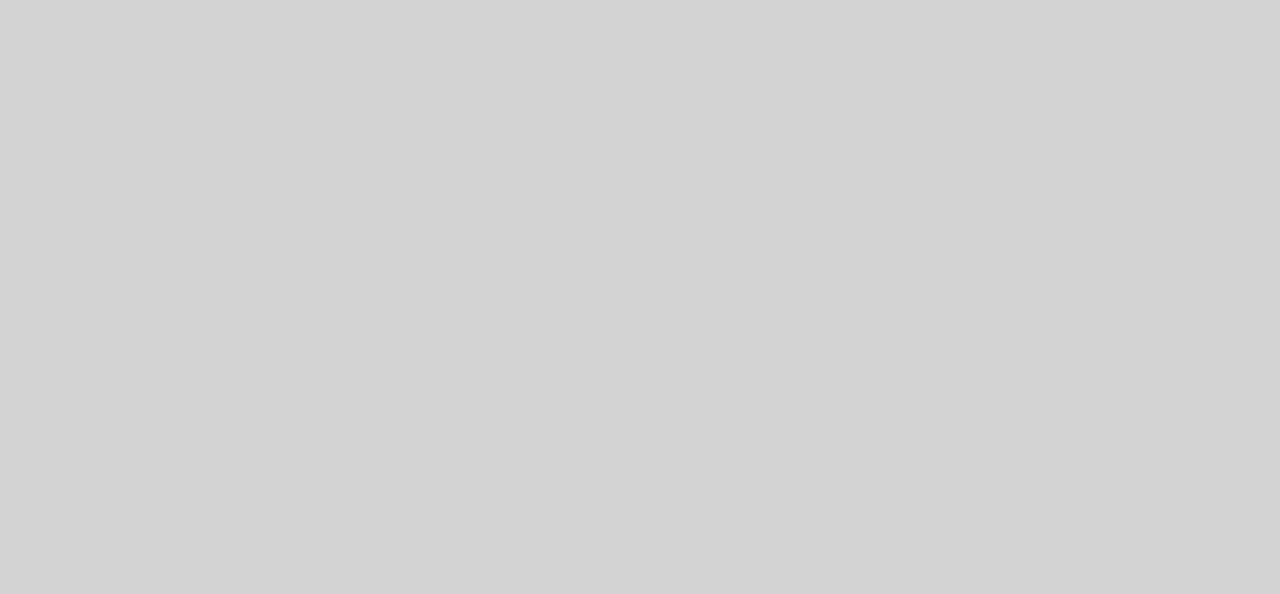
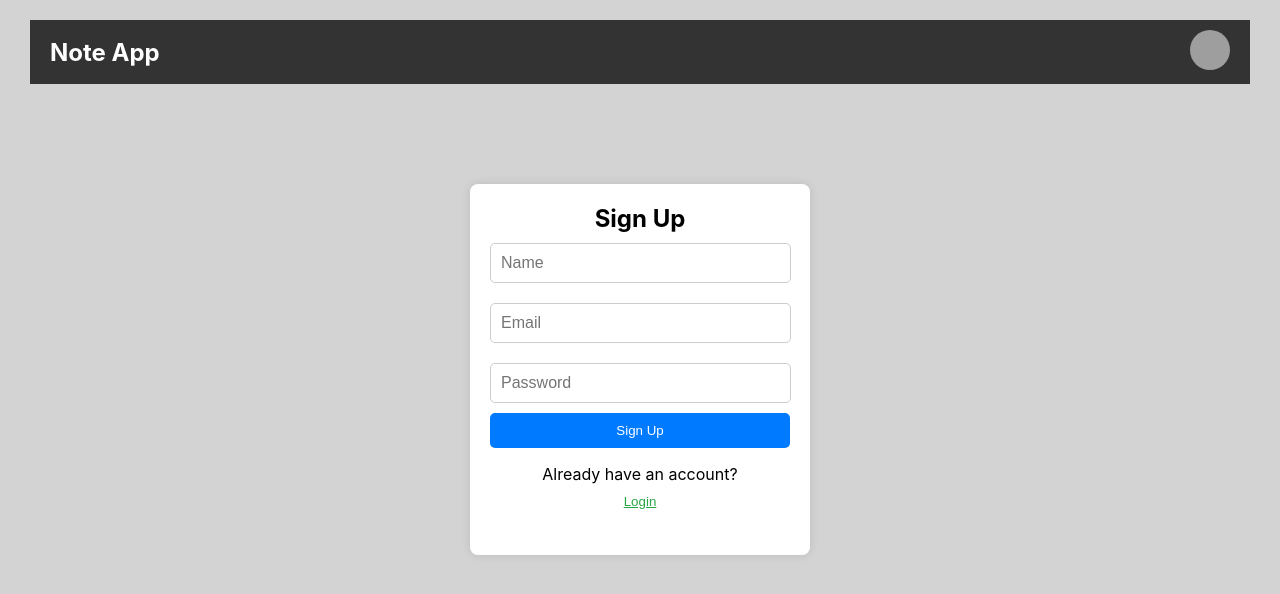
Before and after one commit to stalin670/Notes-app, a React (Create React App) app in the folder note-app-frontend/: page /signup in a window 1280 px wide. Before the commit this address had no page. Shown: the top 594 px of the page. Built offline with nearby package versions, Linux system fonts and the light colour scheme; grey boxes are pictures that could not be loaded.

Commit message:
Worked on login and signup page

```diff
--- a/note-app-frontend/src/App.jsx
+++ b/note-app-frontend/src/App.jsx
@@ -1,16 +1,28 @@
 import React from 'react';
-import { BrowserRouter as Router, Route, Routes } from 'react-router-dom';
+import { BrowserRouter as Router, Route, Routes, Navigate } from 'react-router-dom';
+import Header from './components/Header';
+import LoginPage from './pages/LoginPage';
+import SignupPage from './pages/SignupPage';
 import HomePage from './pages/HomePage';
 import './css/app.css';
 
 const App = () => {
+  const isAuthenticated = false; // Replace with actual authentication logic
+
   return (
     <Router>
-      <div className="app-container">
-        <Routes>
-          <Route path="/" element={<HomePage />} />
-        </Routes>
-      </div>
+      <Header />
+      <Routes>
+        <Route
+          path="/"
+          element={
+            isAuthenticated ? <Navigate to="/home" /> : <Navigate to="/login" />
+          }
+        />
+        <Route path="/login" element={<LoginPage />} />
+        <Route path="/signup" element={<SignupPage />} />
+        <Route path="/home" element={<HomePage />} />
+      </Routes>
     </Router>
   );
 };
--- /dev/null
+++ b/note-app-frontend/src/components/Header.jsx
@@ -0,0 +1,38 @@
+// src/components/Header.jsx
+
+import React, { useState } from 'react';
+import '../css/Header.css';
+
+const Header = () => {
+    const [isDropdownOpen, setDropdownOpen] = useState(false);
+
+    const toggleDropdown = () => {
+        setDropdownOpen(!isDropdownOpen);
+    };
+
+    return (
+        <header className="header">
+            <div className="header-title">
+                <h1>Note App</h1>
+            </div>
+            <div className="header-profile">
+                <div className="profile-icon" onClick={toggleDropdown}>
+                    <img
+                        src="https://www.w3schools.com/howto/img_avatar.png"
+                        alt="Profile"
+                        className="profile-image"
+                    />
+                </div>
+                {isDropdownOpen && (
+                    <div className="dropdown-menu">
+                        <button>Login</button>
+                        <button>Sign Up</button>
+                        <button>Log Out</button>
+                    </div>
+                )}
+            </div>
+        </header>
+    );
+};
+
+export default Header;
--- /dev/null
+++ b/note-app-frontend/src/css/Header.css
@@ -0,0 +1,57 @@
+/* src/css/Header.css */
+
+.header {
+    display: inline-block;
+    display: flex;
+    justify-content: space-between;
+    align-items: center;
+    padding: 10px 20px;
+    background-color: #333;
+    color: white;
+    margin: 10px;
+}
+
+.header-title h1 {
+    margin: 0;
+    font-size: 24px;
+}
+
+.header-profile {
+    position: relative;
+}
+
+.profile-icon {
+    cursor: pointer;
+}
+
+.profile-image {
+    width: 40px;
+    height: 40px;
+    border-radius: 50%;
+}
+
+.dropdown-menu {
+    position: absolute;
+    right: 0;
+    top: 50px;
+    background-color: white;
+    border-radius: 5px;
+    box-shadow: 0px 0px 10px rgba(0, 0, 0, 0.1);
+    display: flex;
+    flex-direction: column;
+    min-width: 120px;
+}
+
+.dropdown-menu button {
+    padding: 10px;
+    background-color: transparent;
+    border: none;
+    text-align: left;
+    cursor: pointer;
+    font-size: 16px;
+    width: 100%;
+}
+
+.dropdown-menu button:hover {
+    background-color: #f2f2f2;
+}
--- /dev/null
+++ b/note-app-frontend/src/css/LoginPage.css
@@ -0,0 +1,37 @@
+/* src/css/LoginPage.css */
+
+.login-container {
+    width: 300px;
+    margin: 100px auto;
+    padding: 20px;
+    background-color: #fff;
+    border-radius: 8px;
+    box-shadow: 0 0 10px rgba(0, 0, 0, 0.1);
+    text-align: center;
+  }
+
+  .login-container input {
+    width: 93%;
+    padding: 10px;
+    margin: 10px 0;
+    border-radius: 5px;
+    border: 1px solid #ccc;
+  }
+
+  .login-container button {
+    width: 100%;
+    padding: 10px;
+    border-radius: 5px;
+    background-color: #28a745;
+    border: none;
+    color: white;
+    cursor: pointer;
+  }
+
+  .login-container .link-button {
+    background: none;
+    border: none;
+    color: #007bff;
+    cursor: pointer;
+    text-decoration: underline;
+  }
--- a/note-app-frontend/src/css/NoteForm.css
+++ b/note-app-frontend/src/css/NoteForm.css
@@ -30,6 +30,7 @@ input {
     display: flex;
     justify-content: space-evenly;
     gap: 5px;
+    /* margin-bottom: 10px; */
 }
 
 .edit-buttons button {
--- /dev/null
+++ b/note-app-frontend/src/css/SignupPage.css
@@ -0,0 +1,37 @@
+/* src/css/SignupPage.css */
+
+.signup-container {
+    width: 300px;
+    margin: 100px auto;
+    padding: 20px;
+    background-color: #fff;
+    border-radius: 8px;
+    box-shadow: 0 0 10px rgba(0, 0, 0, 0.1);
+    text-align: center;
+}
+
+.signup-container input {
+    width: 93%;
+    padding: 10px;
+    margin: 10px 0;
+    border-radius: 5px;
+    border: 1px solid #ccc;
+}
+
+.signup-container button {
+    width: 100%;
+    padding: 10px;
+    border-radius: 5px;
+    background-color: #007bff;
+    border: none;
+    color: white;
+    cursor: pointer;
+}
+
+.signup-container .link-button {
+    background: none;
+    border: none;
+    color: #28a745;
+    cursor: pointer;
+    text-decoration: underline;
+}
--- /dev/null
+++ b/note-app-frontend/src/pages/LoginPage.jsx
@@ -0,0 +1,46 @@
+import React, { useState } from 'react';
+import { useNavigate } from 'react-router-dom';
+import '../css/LoginPage.css';
+
+const LoginPage = () => {
+    const [email, setEmail] = useState('');
+    const [password, setPassword] = useState('');
+    const navigate = useNavigate();
+
+    const handleLogin = (event) => {
+        event.preventDefault();
+        // Handle authentication logic here
+        navigate('/home');
+    };
+
+    return (
+        <div className="login-container">
+            <h2>Login</h2>
+            <form onSubmit={handleLogin}>
+                <input
+                    type="email"
+                    value={email}
+                    onChange={(e) => setEmail(e.target.value)}
+                    placeholder="Email"
+                    required
+                />
+                <input
+                    type="password"
+                    value={password}
+                    onChange={(e) => setPassword(e.target.value)}
+                    placeholder="Password"
+                    required
+                />
+                <button type="submit">Login</button>
+            </form>
+            <p>
+                Don't have an account?{' '}
+                <button onClick={() => navigate('/signup')} className="link-button">
+                    Sign Up
+                </button>
+            </p>
+        </div>
+    );
+};
+
+export default LoginPage;
--- /dev/null
+++ b/note-app-frontend/src/pages/SignupPage.jsx
@@ -0,0 +1,56 @@
+// src/pages/SignupPage.jsx
+
+import React, { useState } from 'react';
+import { useNavigate } from 'react-router-dom';
+import '../css/SignupPage.css';
+
+const SignupPage = () => {
+    const [name, setName] = useState('');
+    const [email, setEmail] = useState('');
+    const [password, setPassword] = useState('');
+    const navigate = useNavigate();
+
+    const handleSignup = (event) => {
+        event.preventDefault();
+        // Handle user creation logic here
+        navigate('/login'); // Redirect to the login page after successful signup
+    };
+
+    return (
+        <div className="signup-container">
+            <h2>Sign Up</h2>
+            <form onSubmit={handleSignup}>
+                <input
+                    type="text"
+                    value={name}
+                    onChange={(e) => setName(e.target.value)}
+                    placeholder="Name"
+                    required
+                />
+                <input
+                    type="email"
+                    value={email}
+                    onChange={(e) => setEmail(e.target.value)}
+                    placeholder="Email"
+                    required
+                />
+                <input
+                    type="password"
+                    value={password}
+                    onChange={(e) => setPassword(e.target.value)}
+                    placeholder="Password"
+                    required
+                />
+                <button type="submit">Sign Up</button>
+            </form>
+            <p>
+                Already have an account?{' '}
+                <button onClick={() => navigate('/login')} className="link-button">
+                    Login
+                </button>
+            </p>
+        </div>
+    );
+};
+
+export default SignupPage;
```
